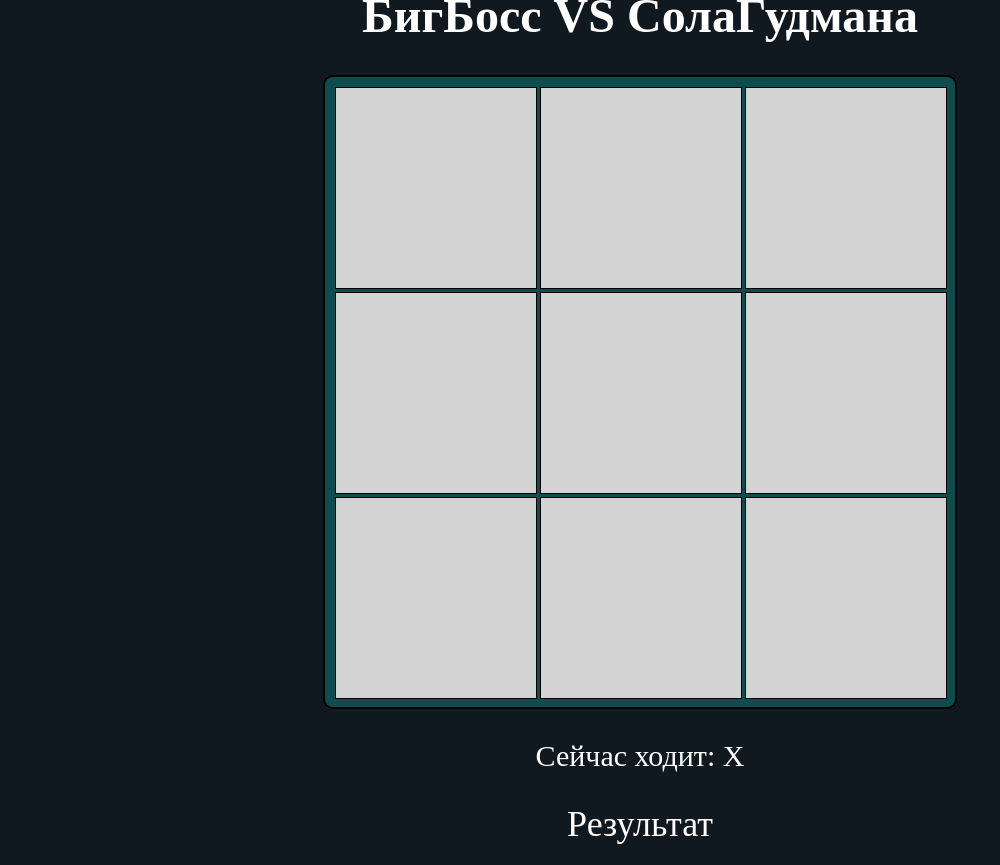
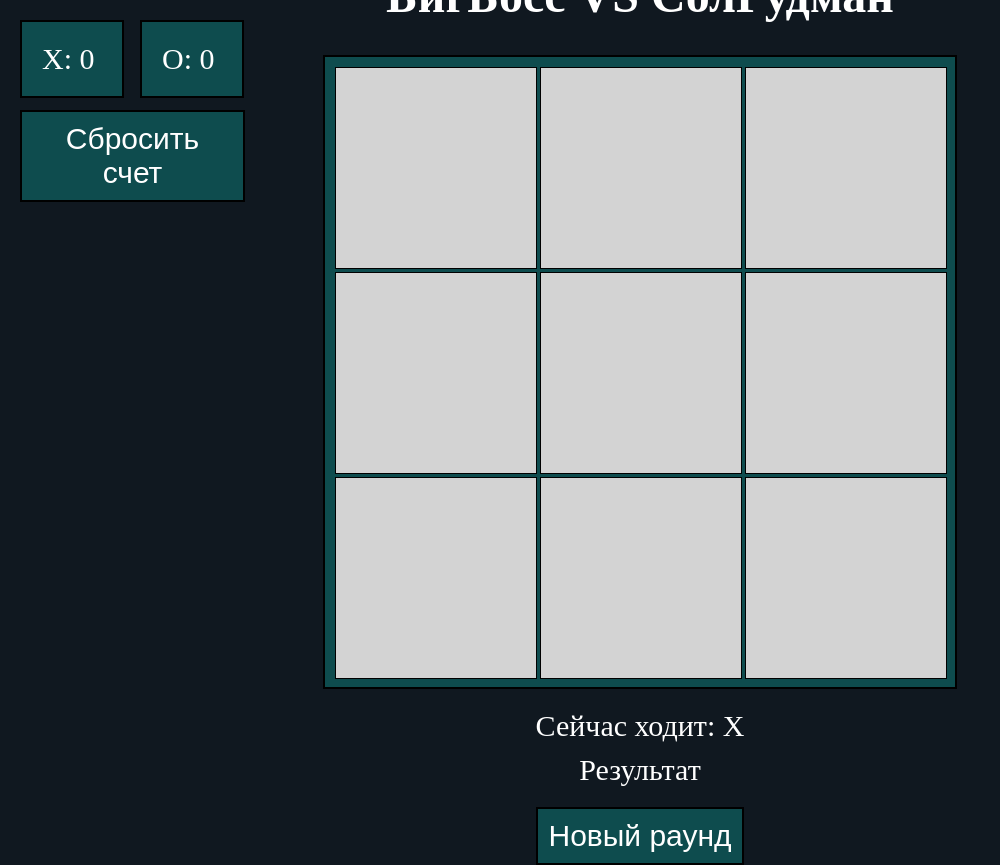
Before and after one commit to reapermercy/crosses_zeros_game, a plain HTML site: page index.html in a window 1280 px wide. Shown: the whole page, without its empty margins (0-1000 px from the left). Drawn offline with Linux system fonts and the light colour scheme.

Commit message:
Я сделал перезапуск и закоммитил

```diff
--- a/index.html
+++ b/index.html
@@ -6,10 +6,18 @@
         <link rel="stylesheet" href="style.css">
     </head>
     <body class = "container">
-<h1 id = "text">БигБосс VS СолаГудмана</h1>
+        <h1 id = "text">БигБосс VS СолГудман</h1>
+        <div id="scorefield1">
+        <div id="score">X: <span id="scoreX">0</span></div>
+        </div>
+        <div id="scorefield2">
+        <div id="score">O: <span id="scoreO">0</span></div>
+        </div>
         <div id = "field" class = "grid"></div>
         <div id="player">Сейчас ходит: X</div>
         <div id="gameResult">Результат</div>
+        <button id="nextRound">Новый раунд</button>
+        <button id="resetBtn">Сбросить счет</button>
         <script src="main.js"></script>
     </body>
 </html>
--- a/main.js
+++ b/main.js
@@ -1,6 +1,7 @@
 let player = 'X';
 let gameField = ['', '', '', '', '', '', '', '', ''];
 let gameOver = false;
+let scoreX = 0, scoreO = 0;
 const winX = new Audio('sound/bigboss.mp3');
 const winO = new Audio('sound/callsaul.mp3');
 const draw = new Audio('sound/walter.mp3');
@@ -23,15 +24,19 @@ function handleClick(event) {
     if (gameField[cellIndex] === '') {
         gameField[cellIndex] = player;
         cell.style.backgroundImage = player === 'X' ? 'url("images/bigboss.jpg")' : 'url("images/saulgoodman.png")';
-
         player = player === 'X' ? 'O' : 'X';
         document.getElementById('player').textContent = `Сейчас ходит: ${player}`;
         if (checkWin()) {
             gameOver = true;
             if (player === 'O') {
                 winX.play();
-            } else {
+                scoreX++;
+                document.getElementById('scoreX').textContent = scoreX;
+            }
+            else {
                 winO.play();
+                scoreO++;
+                document.getElementById('scoreO').textContent = scoreO;
             }
             document.getElementById('gameResult').textContent = `Победил ${player = player === 'X' ? 'O' : 'X'}!`;
         }
@@ -49,7 +54,8 @@ function handleClick(event) {
         }
         if (player === 'X') {
             cell.style.backgroundImage = 'url("images/bigboss.jpg")';
-    } else {
+        }
+        else {
             cell.style.backgroundImage = 'url("images/saulgoodman.png")';
         }
     player = player === 'X' ? 'O' : 'X';
@@ -77,4 +83,37 @@ function checkWin() {
     return !gameField.includes('');
 }
 
+function nextRound() {
+    winX.pause();
+    winX.currentTime = 0;
+    winO.pause();
+    winO.currentTime = 0;
+    draw.pause();
+    draw.currentTime = 0;
+    player = 'X';
+    gameField = ['', '', '', '', '', '', '', '', ''];
+    gameOver = false;
+    document.getElementById('player').textContent = `Сейчас ходит: ${player}`;
+    document.getElementById('gameResult').textContent = 'Результат';
+    const cells = document.querySelectorAll('.cell');
+    cells.forEach(cell => {
+    cell.style.backgroundImage = '';
+    });
+}
+
+function resetScore() {
+    scoreX = 0;
+    scoreO = 0;
+    document.getElementById('scoreX').textContent = scoreX;
+    document.getElementById('scoreO').textContent = scoreO;
+}
+
+
 drawField();
+
+const nextR = document.getElementById('nextRound');
+nextR.addEventListener('click', nextRound);
+
+const resetBtn = document.getElementById('resetBtn');
+resetBtn.addEventListener('click', resetScore);
+resetBtn.addEventListener('click', nextRound);
--- a/style.css
+++ b/style.css
@@ -6,7 +6,6 @@
     background-color: #0E4C4E;
     padding: 10px;
     border: 2px solid black;
-    border-radius: 10px;
     }
     .cell {
     width: 200px;
@@ -37,7 +36,7 @@
     gap: 5px;
     }
     .grid div {
-    border: 1px solid #000;
+    border: 1px solid black;
     }
     #text {
     font-size: 48px;
@@ -45,12 +44,58 @@
     }
     #player{
     font-size: 30;
-    margin-top: 30px;
+    margin-top: 20px;
     color: white;
     }
     #gameResult {
-    font-size: 36px;
-    margin-top: 30px;
+    font-size: 30px;
+    margin-top: 10px;
     text-align: center;
     color: white;
     }
+    #score{
+    font-size: 30px;
+    align-items: center;
+    margin-left: 20;
+    margin-top: 20;
+    margin-bottom: 20;
+    color: white;
+    }
+    #scorefield1 {
+    position: absolute;
+    top: 20px;
+    left: 20px;
+    width: 100px;
+    background-color: #0E4C4E;
+    border: 2px solid black;
+    }
+    #scorefield2 {
+    position: absolute;
+    top: 20px;
+    left: 140px;
+    width: 100px;
+    background-color: #0E4C4E;
+    border: 2px solid black;
+    }
+    #nextRound{
+    font-size: 30px;
+    margin-top: 20px;
+    padding: 10;
+    color: white;
+    background-color: #0E4C4E;
+    border: 2px solid black;
+    cursor: pointer;
+    }
+    #resetBtn {
+    position: absolute;
+    top: 90px;
+    left: 20px;
+    width: 225px;
+    font-size: 30px;
+    margin-top: 20px;
+    padding: 10;
+    color: white;
+    background-color: #0E4C4E;
+    border: 2px solid black;
+    cursor: pointer;
+    }
```
Lines whose indentation alone changed are shown as unchanged.
